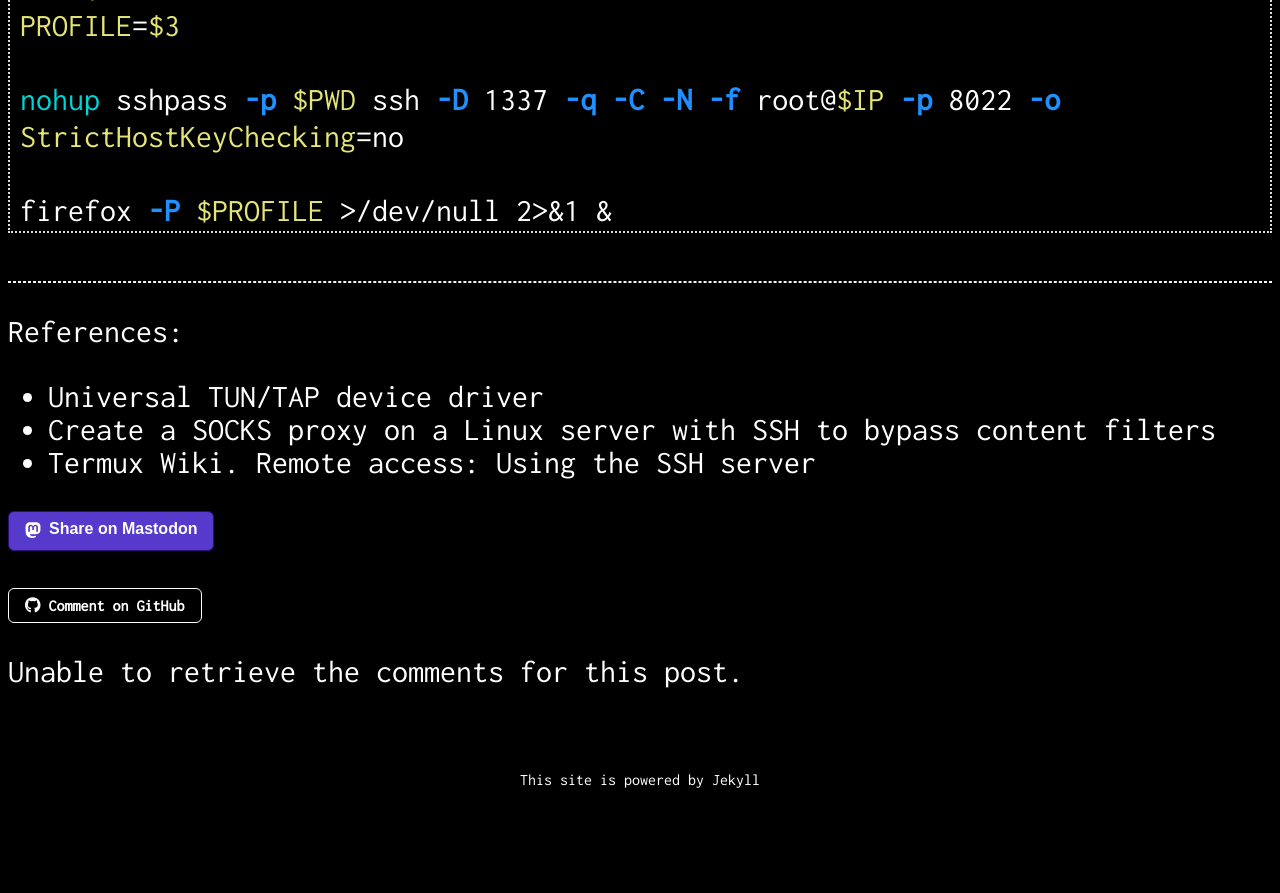
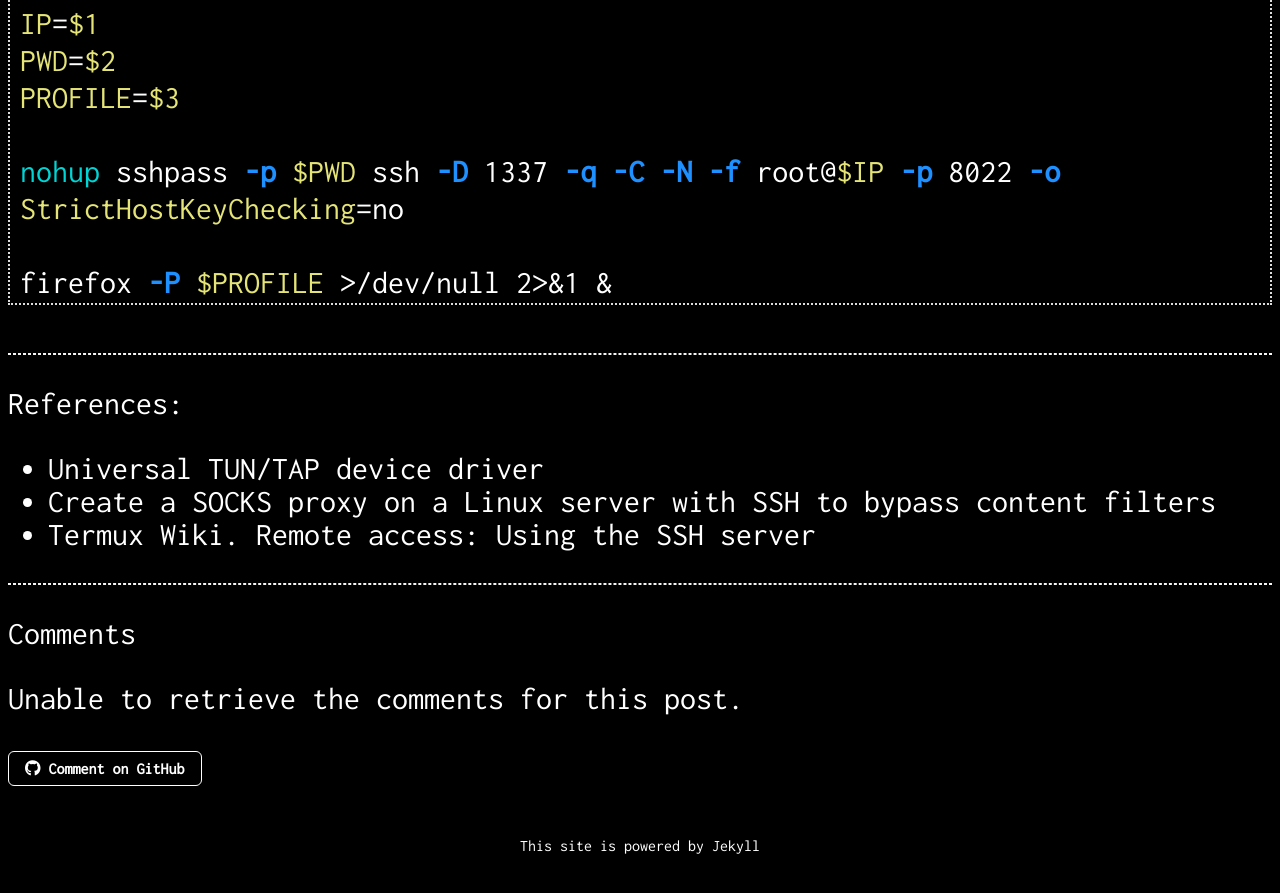
Before and after one commit to giulianopz/giulianopz.github.io, a Jekyll site: the page built from _posts/2023-09-26-how-to-bypass-vpn.md, in a window 1280 px wide and 900 px high, scrolled down 5160 px. Shown: the top 893 px of the window. Built offline with Jekyll 4.4.1, drawn with Linux system fonts in a browser that asks for light colours; nearby versions of some CDN libraries; before the commit the page ends 5994 px from its top, so only the background shows below that.

Commit message:
Separate buttons

```diff
--- a/_includes/comments.html
+++ b/_includes/comments.html
@@ -2,13 +2,14 @@
 {% assign issue_id = include.issue_id %}
 
 <section id="comments">
+    <p>Comments</p>
+    <p><span id="comments-count" style="font-size: 1.5rem;"></span></p>
+    <div id="comments-wrapper">
+        Loading...
+    </div>
     <div class="comment-actions">
         <a target="_blank" class="button" href="https://github.com/{{ issues_repo }}/issues/{{ issue_id }}">
             <i class="fa fa-github"></i> Comment on GitHub</a>
-        <p><span id="comments-count"></span></p>
-    </div>
-    <div id="comments-wrapper">
-        Loading...
     </div>
 </section>
 
--- a/_layouts/post.html
+++ b/_layouts/post.html
@@ -4,14 +4,12 @@ layout: default
 <h2>{{ page.title }}</h2>
 <p style="text-decoration: underline dotted;">{{ page.date | date_to_string }}</p>
 
+<script defer type="module" src="assets/js/share.js"></script>
+<share-on-mastodon></share-on-mastodon>
+
 {{ content }}
 
-<script defer type="module" src="assets/js/share.js"></script>
-
-<share-on-mastodon></share-on-mastodon>
-
-</br>
-</br>
+<hr>
 
 {% if page.comments_id %}
 {% include comments.html issue_id=page.comments_id %}
```
